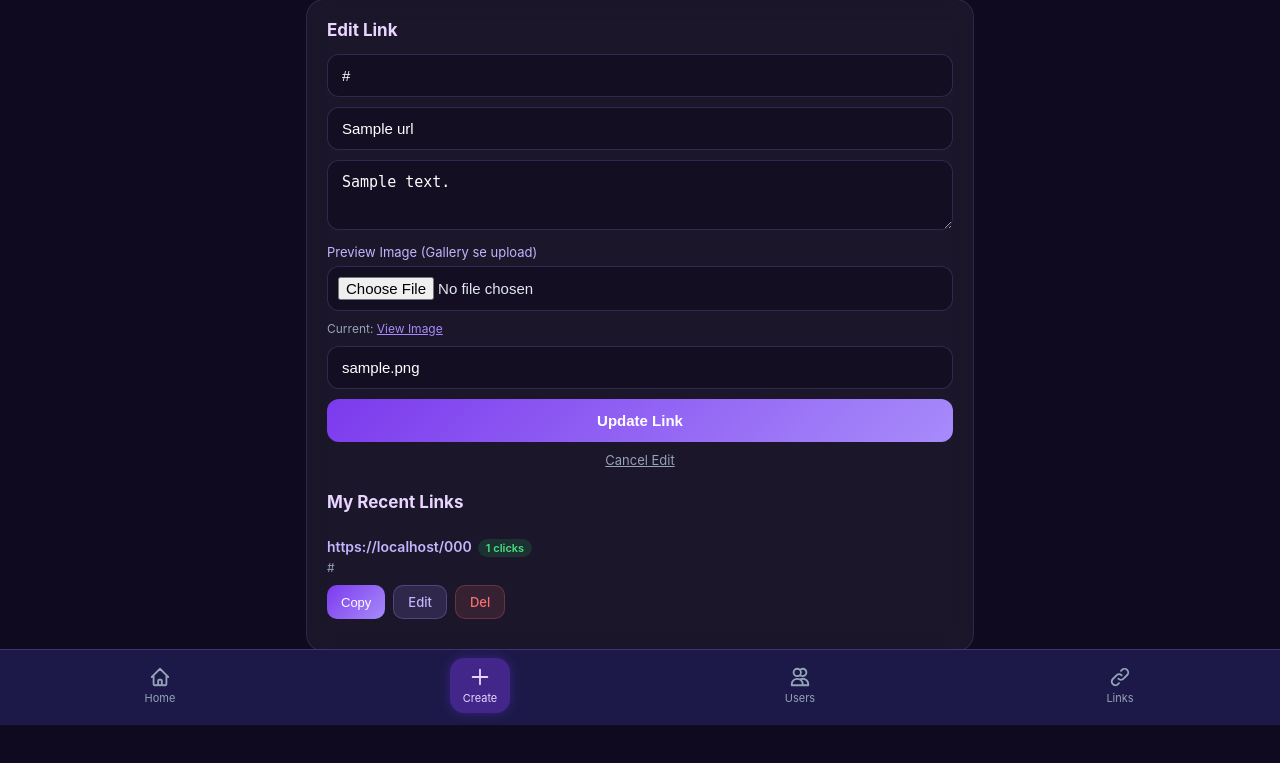
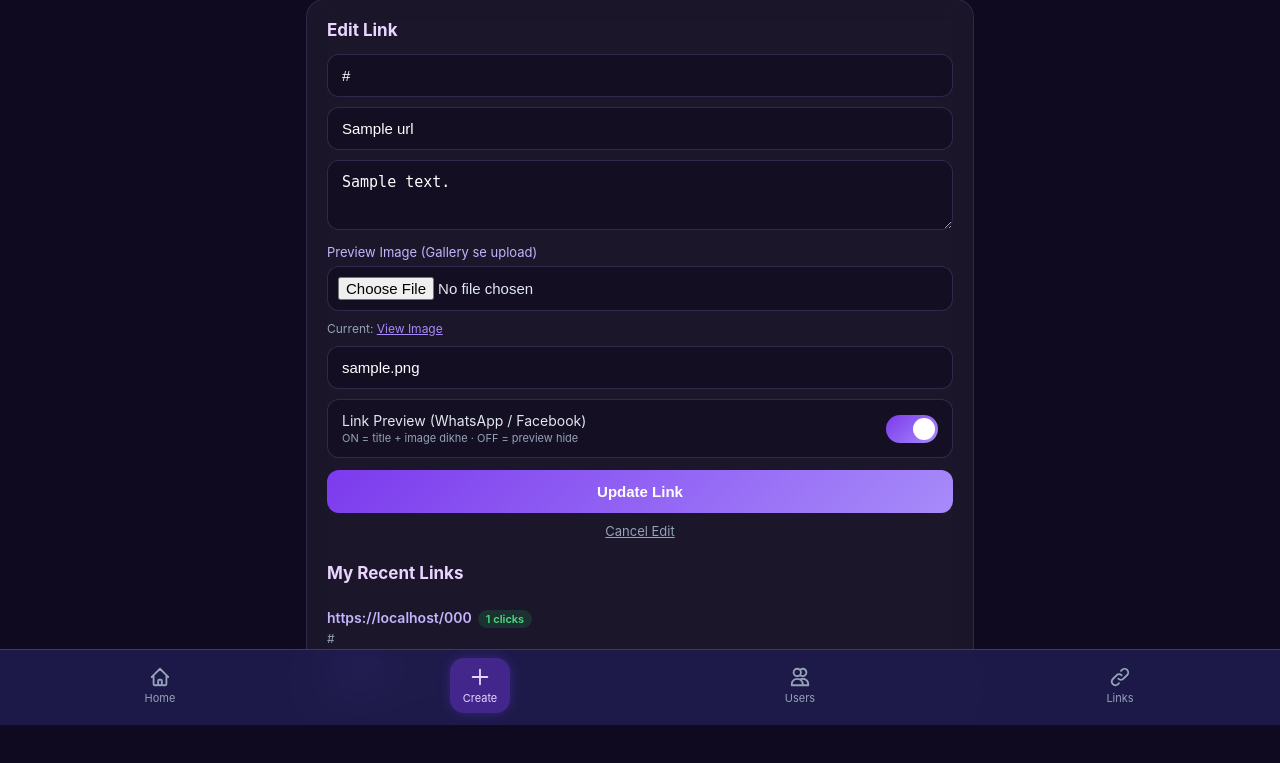
Before and after one commit to faham112/shortlink-multi-user, a PHP site: page /admin.php?tab=create&edit=1 in a window 1280 px wide. Shown: the part 75-838 px from the top of the page. Before the commit the page ends 800 px from the top, so only its background shows below. Run offline with PHP 8.4, Linux system fonts and the light colour scheme; a user stored in the database is signed in; data comes from the database, SQL or seed files in the repository; tables that the repository leaves empty hold one stand-in row (values such as "Sample post").

Commit message:
admin.php: Preview ON/OFF toggle for WhatsApp/Facebook

```diff
--- a/admin.php
+++ b/admin.php
@@ -14,6 +14,7 @@ if ($_SERVER['REQUEST_METHOD'] === 'POST' && isset($_POST['action']) && $_POST['
     $title = trim($_POST['title'] ?? '');
     $image_url = trim($_POST['image_url'] ?? '');
     $description = trim($_POST['description'] ?? '');
+    $preview_enabled = isset($_POST['preview_enabled']) ? 1 : 0;
     $id = isset($_POST['id']) ? (int)$_POST['id'] : 0;
 
     if (!empty($_FILES['image_file']['name'])) {
@@ -36,8 +37,8 @@ if ($_SERVER['REQUEST_METHOD'] === 'POST' && isset($_POST['action']) && $_POST['
     } else {
         if (!preg_match("~^(?:f|ht)tps?://~i", $long_url)) $long_url = "https://" . $long_url;
         if ($id > 0) {
-            $stmt = $pdo->prepare("UPDATE urls SET long_url=?, title=?, image_url=?, description=? WHERE id=? AND user_id=?");
-            $stmt->execute([$long_url, $title ?: null, $image_url ?: null, $description ?: null, $id, $admin_id]);
+            $stmt = $pdo->prepare("UPDATE urls SET long_url=?, title=?, image_url=?, description=?, preview_enabled=? WHERE id=? AND user_id=?");
+            $stmt->execute([$long_url, $title ?: null, $image_url ?: null, $description ?: null, $preview_enabled, $id, $admin_id]);
             header("Location: admin.php?tab=links&msg=updated");
             exit;
         } else {
@@ -45,8 +46,8 @@ if ($_SERVER['REQUEST_METHOD'] === 'POST' && isset($_POST['action']) && $_POST['
             $attempts = 0;
             while ($attempts < 5) {
                 try {
-                    $stmt = $pdo->prepare("INSERT INTO urls (user_id, short_code, long_url, title, image_url, description) VALUES (?,?,?,?,?,?)");
-                    $stmt->execute([$admin_id, $short_code, $long_url, $title ?: null, $image_url ?: null, $description ?: null]);
+                    $stmt = $pdo->prepare("INSERT INTO urls (user_id, short_code, long_url, title, image_url, description, preview_enabled) VALUES (?,?,?,?,?,?,?)");
+                    $stmt->execute([$admin_id, $short_code, $long_url, $title ?: null, $image_url ?: null, $description ?: null, $preview_enabled]);
                     header("Location: admin.php?tab=links&msg=created");
                     exit;
                 } catch (PDOException $e) {
@@ -143,55 +144,64 @@ $myLinksData = $myLinksData->fetchAll();
 <meta name="viewport" content="width=device-width, initial-scale=1.0, maximum-scale=1.0, user-scalable=no">
 <title>Admin - ShortLink</title>
 <style>
-        * { margin: 0; padding: 0; box-sizing: border-box; }
-        body { font-family: -apple-system, BlinkMacSystemFont, 'Segoe UI', Roboto, sans-serif; background: #0f0a1f; color: #e2e8f0; min-height: 100vh; padding-bottom: 90px; }
-        .header { background: rgba(76, 29, 149, 0.5); backdrop-filter: blur(16px); border-bottom: 1px solid rgba(167, 139, 250, 0.2); padding: 14px 18px; position: sticky; top: 0; z-index: 50; display: flex; justify-content: space-between; align-items: center; }
-        .header h1 { font-size: 19px; color: #e9d5ff; }
-        .header-right { display: flex; align-items: center; gap: 10px; }
-        .badge { background: #7c3aed; color: white; font-size: 11px; padding: 3px 10px; border-radius: 20px; }
-        .btn-logout { background: rgba(248, 113, 113, 0.15); color: #f87171; border: 1px solid rgba(248, 113, 113, 0.3); padding: 6px 12px; border-radius: 10px; font-size: 12px; font-weight: 600; text-decoration: none; }
-        .container { max-width: 700px; margin: 0 auto; padding: 16px; }
-        .stats { display: grid; grid-template-columns: repeat(2, 1fr); gap: 12px; margin-bottom: 18px; }
-        .stat-card { background: rgba(255,255,255,0.05); border: 1px solid rgba(167, 139, 250, 0.15); border-radius: 16px; padding: 16px; text-align: center; }
-        .stat-card .num { font-size: 26px; font-weight: 700; color: #c4b5fd; }
-        .stat-card .label { font-size: 12px; color: #94a3b8; margin-top: 4px; }
-        .card { background: rgba(255, 255, 255, 0.05); backdrop-filter: blur(12px); border: 1px solid rgba(167, 139, 250, 0.15); border-radius: 18px; padding: 20px; margin-bottom: 16px; display: none; }
-        .card.active { display: block; }
-        .card h2 { font-size: 17px; margin-bottom: 14px; color: #e9d5ff; }
-        input, textarea { width: 100%; padding: 12px 14px; border-radius: 12px; border: 1px solid rgba(167, 139, 250, 0.2); background: rgba(15, 10, 31, 0.6); color: white; font-size: 15px; margin-bottom: 10px; outline: none; }
-        input:focus, textarea:focus { border-color: #a78bfa; }
-        textarea { min-height: 70px; resize: vertical; }
-        .btn-primary { width: 100%; padding: 13px; border: none; border-radius: 12px; background: linear-gradient(135deg, #7c3aed, #a78bfa); color: white; font-size: 15px; font-weight: 600; cursor: pointer; }
-        .search-bar { display: flex; gap: 8px; margin-bottom: 14px; }
-        .search-bar input { margin-bottom: 0; flex: 1; }
-        .search-bar button { background: #7c3aed; color: white; border: none; padding: 0 16px; border-radius: 12px; font-weight: 600; cursor: pointer; }
-        .user-item, .link-item { border-bottom: 1px solid rgba(167, 139, 250, 0.1); padding: 12px 0; }
-        .user-item:last-child, .link-item:last-child { border-bottom: none; }
-        .user-item { display: flex; justify-content: space-between; align-items: center; }
-        .user-info .name { font-weight: 600; color: #e2e8f0; }
-        .user-info .email { font-size: 12px; color: #94a3b8; }
-        .user-info .meta { font-size: 11px; color: #64748b; margin-top: 2px; }
-        .short-url { font-size: 14px; color: #c4b5fd; word-break: break-all; font-weight: 600; }
-        .short-url a { color: #c4b5fd; text-decoration: none; }
-        .long-url { font-size: 12px; color: #94a3b8; margin-top: 3px; word-break: break-all; white-space: nowrap; overflow: hidden; text-overflow: ellipsis; }
-        .meta-line { font-size: 11px; color: #64748b; margin-top: 3px; }
-        .clicks { display: inline-block; background: rgba(34, 197, 94, 0.15); color: #4ade80; font-size: 11px; padding: 2px 8px; border-radius: 10px; margin-left: 6px; }
-        .actions { margin-top: 10px; display: flex; gap: 8px; flex-wrap: wrap; }
-        .actions button, .actions a { padding: 8px 14px; border-radius: 10px; font-size: 13px; font-weight: 500; border: none; cursor: pointer; text-decoration: none; }
-        .btn-copy { background: linear-gradient(135deg, #7c3aed, #a78bfa); color: white; }
-        .btn-edit { background: rgba(167, 139, 250, 0.15); color: #c4b5fd; border: 1px solid rgba(167, 139, 250, 0.3) !important; }
-        .btn-del { background: rgba(248, 113, 113, 0.12); color: #f87171; border: 1px solid rgba(248, 113, 113, 0.25) !important; }
-        .del-btn { background: rgba(248, 113, 113, 0.15); color: #f87171; border: 1px solid rgba(248, 113, 113, 0.3); padding: 6px 12px; border-radius: 8px; font-size: 12px; text-decoration: none; }
-        .msg { background: rgba(34, 197, 94, 0.15); color: #4ade80; padding: 12px; border-radius: 12px; margin-bottom: 14px; text-align: center; font-size: 14px; }
-        .error { background: rgba(239, 68, 68, 0.15); color: #fca5a5; }
-        .empty { text-align: center; color: #64748b; padding: 25px 0; }
-        .cancel { display: block; text-align: center; margin-top: 10px; color: #94a3b8; font-size: 13px; }
-        .bottom-nav { position: fixed; bottom: 0; left: 0; right: 0; background: rgba(30, 27, 75, 0.95); backdrop-filter: blur(20px); border-top: 1px solid rgba(167, 139, 250, 0.25); display: flex; justify-content: space-around; padding: 8px 0 max(12px, env(safe-area-inset-bottom)); z-index: 100; }
-        .nav-item { display: flex; flex-direction: column; align-items: center; text-decoration: none; color: #94a3b8; font-size: 11px; gap: 3px; padding: 8px 12px; border-radius: 14px; transition: all 0.2s; min-width: 60px; }
-        .nav-item.active { color: #e9d5ff; background: rgba(124, 58, 237, 0.4); box-shadow: 0 0 12px rgba(124, 58, 237, 0.3); }
-        .nav-item svg { width: 22px; height: 22px; }
-        .file-label { font-size: 13px; color: #c4b5fd; display: block; margin-bottom: 6px; }
-        .file-input { padding: 10px; background: rgba(15,10,31,0.6); border: 1px solid rgba(167,139,250,0.2); border-radius: 12px; color: #e2e8f0; width: 100%; margin-bottom: 10px; }
+*{margin:0;padding:0;box-sizing:border-box}
+body{font-family:-apple-system,BlinkMacSystemFont,'Segoe UI',Roboto,sans-serif;background:#0f0a1f;color:#e2e8f0;min-height:100vh;padding-bottom:90px}
+.header{background:rgba(76,29,149,0.5);backdrop-filter:blur(16px);border-bottom:1px solid rgba(167,139,250,0.2);padding:14px 18px;position:sticky;top:0;z-index:50;display:flex;justify-content:space-between;align-items:center}
+.header h1{font-size:19px;color:#e9d5ff}
+.header-right{display:flex;align-items:center;gap:10px}
+.badge{background:#7c3aed;color:white;font-size:11px;padding:3px 10px;border-radius:20px}
+.btn-logout{background:rgba(248,113,113,0.15);color:#f87171;border:1px solid rgba(248,113,113,0.3);padding:6px 12px;border-radius:10px;font-size:12px;font-weight:600;text-decoration:none}
+.container{max-width:700px;margin:0 auto;padding:16px}
+.stats{display:grid;grid-template-columns:repeat(2,1fr);gap:12px;margin-bottom:18px}
+.stat-card{background:rgba(255,255,255,0.05);border:1px solid rgba(167,139,250,0.15);border-radius:16px;padding:16px;text-align:center}
+.stat-card .num{font-size:26px;font-weight:700;color:#c4b5fd}
+.stat-card .label{font-size:12px;color:#94a3b8;margin-top:4px}
+.card{background:rgba(255,255,255,0.05);backdrop-filter:blur(12px);border:1px solid rgba(167,139,250,0.15);border-radius:18px;padding:20px;margin-bottom:16px;display:none}
+.card.active{display:block}
+.card h2{font-size:17px;margin-bottom:14px;color:#e9d5ff}
+input,textarea{width:100%;padding:12px 14px;border-radius:12px;border:1px solid rgba(167,139,250,0.2);background:rgba(15,10,31,0.6);color:white;font-size:15px;margin-bottom:10px;outline:none}
+input:focus,textarea:focus{border-color:#a78bfa}
+textarea{min-height:70px;resize:vertical}
+.btn-primary{width:100%;padding:13px;border:none;border-radius:12px;background:linear-gradient(135deg,#7c3aed,#a78bfa);color:white;font-size:15px;font-weight:600;cursor:pointer}
+.search-bar{display:flex;gap:8px;margin-bottom:14px}
+.search-bar input{margin-bottom:0;flex:1}
+.search-bar button{background:#7c3aed;color:white;border:none;padding:0 16px;border-radius:12px;font-weight:600;cursor:pointer}
+.user-item,.link-item{border-bottom:1px solid rgba(167,139,250,0.1);padding:12px 0}
+.user-item:last-child,.link-item:last-child{border-bottom:none}
+.user-item{display:flex;justify-content:space-between;align-items:center}
+.user-info .name{font-weight:600;color:#e2e8f0}
+.user-info .email{font-size:12px;color:#94a3b8}
+.user-info .meta{font-size:11px;color:#64748b;margin-top:2px}
+.short-url{font-size:14px;color:#c4b5fd;word-break:break-all;font-weight:600}
+.short-url a{color:#c4b5fd;text-decoration:none}
+.long-url{font-size:12px;color:#94a3b8;margin-top:3px;word-break:break-all;white-space:nowrap;overflow:hidden;text-overflow:ellipsis}
+.meta-line{font-size:11px;color:#64748b;margin-top:3px}
+.clicks{display:inline-block;background:rgba(34,197,94,0.15);color:#4ade80;font-size:11px;padding:2px 8px;border-radius:10px;margin-left:6px}
+.actions{margin-top:10px;display:flex;gap:8px;flex-wrap:wrap}
+.actions button,.actions a{padding:8px 14px;border-radius:10px;font-size:13px;font-weight:500;border:none;cursor:pointer;text-decoration:none}
+.btn-copy{background:linear-gradient(135deg,#7c3aed,#a78bfa);color:white}
+.btn-edit{background:rgba(167,139,250,0.15);color:#c4b5fd;border:1px solid rgba(167,139,250,0.3)!important}
+.btn-del{background:rgba(248,113,113,0.12);color:#f87171;border:1px solid rgba(248,113,113,0.25)!important}
+.del-btn{background:rgba(248,113,113,0.15);color:#f87171;border:1px solid rgba(248,113,113,0.3);padding:6px 12px;border-radius:8px;font-size:12px;text-decoration:none}
+.msg{background:rgba(34,197,94,0.15);color:#4ade80;padding:12px;border-radius:12px;margin-bottom:14px;text-align:center;font-size:14px}
+.error{background:rgba(239,68,68,0.15);color:#fca5a5}
+.empty{text-align:center;color:#64748b;padding:25px 0}
+.cancel{display:block;text-align:center;margin-top:10px;color:#94a3b8;font-size:13px}
+.bottom-nav{position:fixed;bottom:0;left:0;right:0;background:rgba(30,27,75,0.95);backdrop-filter:blur(20px);border-top:1px solid rgba(167,139,250,0.25);display:flex;justify-content:space-around;padding:8px 0 max(12px,env(safe-area-inset-bottom));z-index:100}
+.nav-item{display:flex;flex-direction:column;align-items:center;text-decoration:none;color:#94a3b8;font-size:11px;gap:3px;padding:8px 12px;border-radius:14px;min-width:60px}
+.nav-item.active{color:#e9d5ff;background:rgba(124,58,237,0.4);box-shadow:0 0 12px rgba(124,58,237,0.3)}
+.nav-item svg{width:22px;height:22px}
+.file-label{font-size:13px;color:#c4b5fd;display:block;margin-bottom:6px}
+.file-input{padding:10px;background:rgba(15,10,31,0.6);border:1px solid rgba(167,139,250,0.2);border-radius:12px;color:#e2e8f0;width:100%;margin-bottom:10px}
+.toggle-row{display:flex;align-items:center;justify-content:space-between;background:rgba(15,10,31,0.5);border:1px solid rgba(167,139,250,0.2);border-radius:12px;padding:12px 14px;margin-bottom:12px}
+.toggle-row .toggle-text{font-size:14px;color:#e2e8f0}
+.toggle-row .toggle-sub{font-size:11px;color:#94a3b8;margin-top:2px}
+.switch{position:relative;width:52px;height:28px;flex-shrink:0}
+.switch input{opacity:0;width:0;height:0}
+.slider{position:absolute;cursor:pointer;inset:0;background:#334155;border-radius:28px;transition:0.25s}
+.slider:before{position:absolute;content:"";height:22px;width:22px;left:3px;bottom:3px;background:white;border-radius:50%;transition:0.25s}
+.switch input:checked + .slider{background:linear-gradient(135deg,#7c3aed,#a78bfa)}
+.switch input:checked + .slider:before{transform:translateX(24px)}
 </style>
 </head>
 <body>
@@ -202,20 +212,16 @@ $myLinksData = $myLinksData->fetchAll();
 <a href="logout.php" class="btn-logout">Logout</a>
 </div>
 </div>
-
 <div class="container">
 <?php if (isset($_GET['msg'])): ?>
-            <div class="msg">
-                <?php
+<div class="msg"><?php
 $msgs = ['created'=>'Link created!','updated'=>'Link updated!','deleted'=>'Link deleted!','user_created'=>'User created!','user_deleted'=>'User deleted!'];
 echo $msgs[$_GET['msg']] ?? '';
-                ?>
-            </div>
+?></div>
 <?php endif; ?>
 <?php if ($message): ?>
 <div class="msg <?= $is_error ? 'error' : '' ?>"><?= htmlspecialchars($message) ?></div>
 <?php endif; ?>
-
 <div class="card <?= ($tab === 'home' || !isset($_GET['tab'])) ? 'active' : '' ?>">
 <h2>Dashboard Overview</h2>
 <div class="stats">
@@ -226,7 +232,6 @@ $myLinksData = $myLinksData->fetchAll();
 </div>
 <p style="color:#94a3b8;font-size:13px;text-align:center;margin-top:10px;">Welcome, <?= htmlspecialchars($_SESSION['name']) ?></p>
 </div>
-
 <div class="card <?= $tab === 'create' ? 'active' : '' ?>">
 <h2><?= $edit_data ? 'Edit Link' : 'Create Short Link' ?></h2>
 <form method="POST" enctype="multipart/form-data">
@@ -241,6 +246,16 @@ $myLinksData = $myLinksData->fetchAll();
 <div style="margin-bottom:10px;font-size:12px;color:#94a3b8;">Current: <a href="<?= htmlspecialchars($edit_data['image_url']) ?>" target="_blank" style="color:#a78bfa;">View Image</a></div>
 <?php endif; ?>
 <input type="text" name="image_url" placeholder="Ya Image URL (Optional)" value="<?= htmlspecialchars($edit_data['image_url'] ?? '') ?>">
+<div class="toggle-row">
+<div>
+<div class="toggle-text">Link Preview (WhatsApp / Facebook)</div>
+<div class="toggle-sub">ON = title + image dikhe · OFF = preview hide</div>
+</div>
+<label class="switch">
+<input type="checkbox" name="preview_enabled" value="1" <?= (!isset($edit_data['preview_enabled']) || (int)($edit_data['preview_enabled'] ?? 1) === 1) ? 'checked' : '' ?>>
+<span class="slider"></span>
+</label>
+</div>
 <button type="submit" class="btn-primary"><?= $edit_data ? 'Update Link' : 'Shorten Now' ?></button>
 <?php if ($edit_data): ?><a href="admin.php?tab=create" class="cancel">Cancel Edit</a><?php endif; ?>
 </form>
@@ -259,7 +274,6 @@ $myLinksData = $myLinksData->fetchAll();
 <?php endforeach; ?>
 <?php endif; ?>
 </div>
-
 <div class="card <?= $tab === 'users' ? 'active' : '' ?>">
 <h2>Create New User</h2>
 <form method="POST">
@@ -285,7 +299,6 @@ $myLinksData = $myLinksData->fetchAll();
 <?php endforeach; ?>
 <?php endif; ?>
 </div>
-
 <div class="card <?= $tab === 'links' ? 'active' : '' ?>">
 <h2>All Links</h2>
 <form method="GET" class="search-bar">
@@ -310,7 +323,6 @@ $myLinksData = $myLinksData->fetchAll();
 <?php endif; ?>
 </div>
 </div>
-
 <nav class="bottom-nav">
 <a href="admin.php?tab=home" class="nav-item <?= ($tab === 'home' || !isset($_GET['tab'])) ? 'active' : '' ?>">
 <svg fill="none" stroke="currentColor" viewBox="0 0 24 24"><path stroke-linecap="round" stroke-linejoin="round" stroke-width="2" d="M3 12l2-2m0 0l7-7 7 7M5 10v10a1 1 0 001 1h3m10-11l2 2m-2-2v10a1 1 0 01-1 1h-3m-4 0a1 1 0 01-1-1v-4a1 1 0 011-1h2a1 1 0 011 1v4a1 1 0 01-1 1h-2z"/></svg>
@@ -329,7 +341,6 @@ $myLinksData = $myLinksData->fetchAll();
 Links
 </a>
 </nav>
-
 <script>
 function copyLink(btn, url) {
 navigator.clipboard.writeText(url).then(() => {
```
Lines whose indentation alone changed are shown as unchanged.
